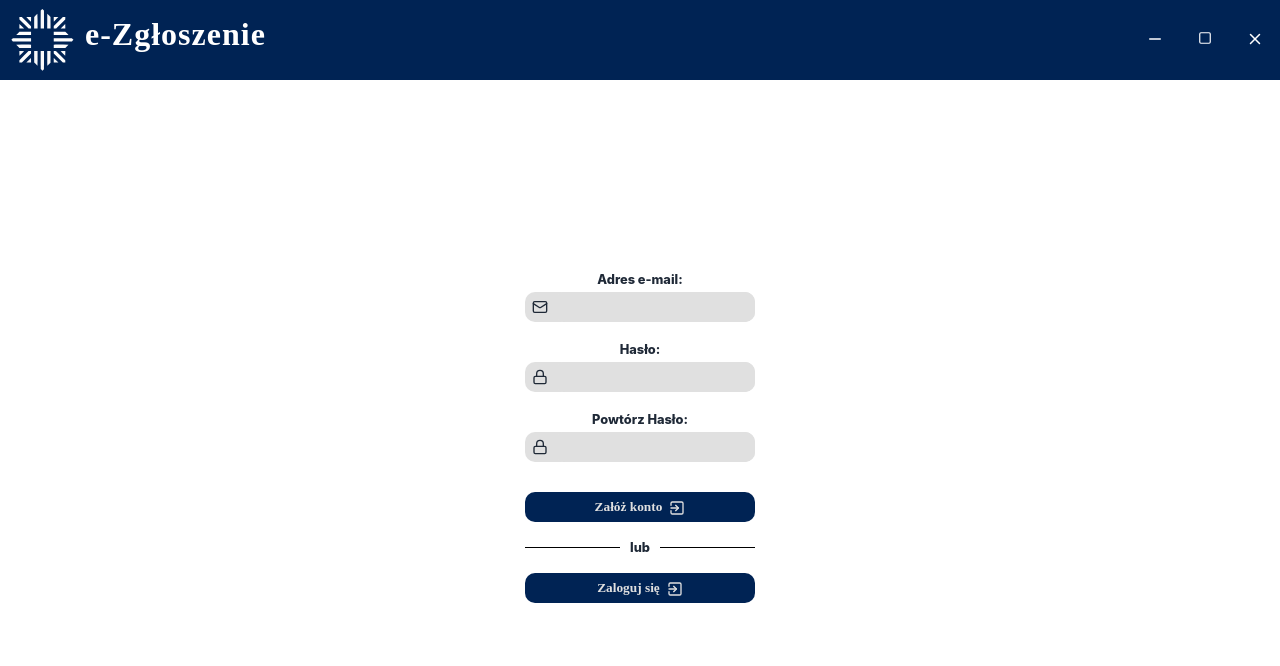
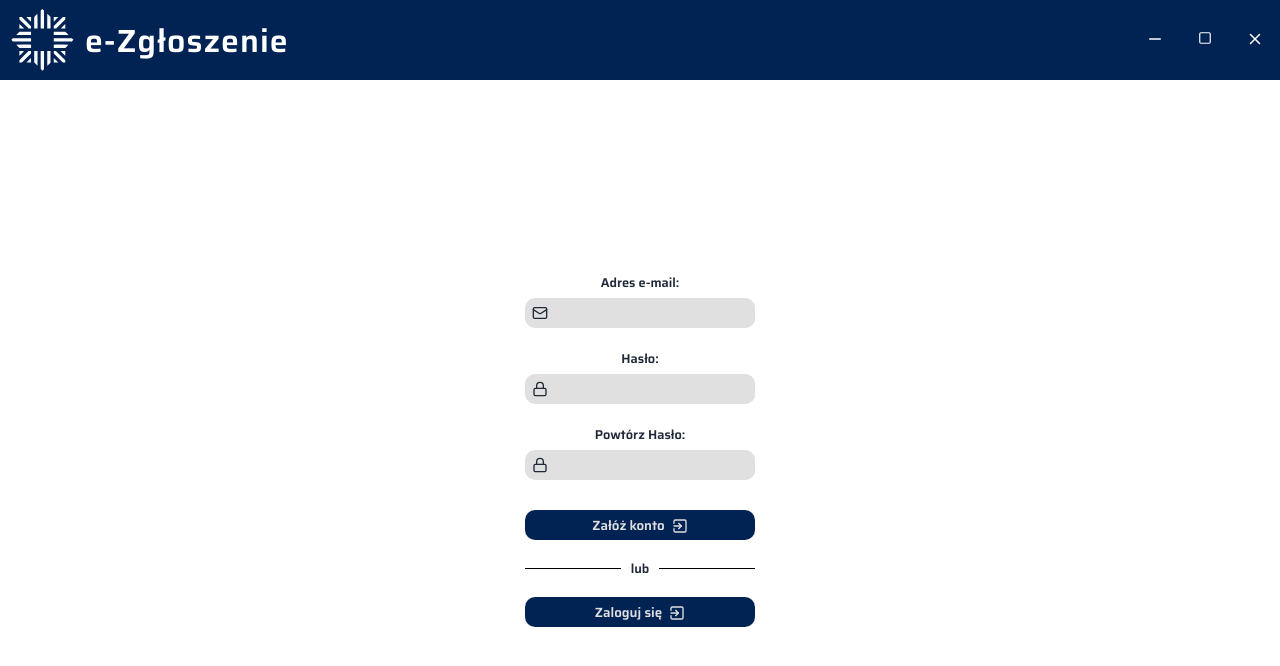
Before and after one commit to pluton33/ezgloszenie-fullstack, a React (Vite) app in the folder frontend/ezgloszenie_frontend/src/renderer/: page /#/register in a window 1280 px wide. Shown: the top 666 px of the page. Built offline with nearby package versions, Linux system fonts and the light colour scheme.

Commit message:
Minor Visual Improvement!!1!

```diff
--- a/frontend/ezgloszenie_frontend/src/renderer/src/App.tsx
+++ b/frontend/ezgloszenie_frontend/src/renderer/src/App.tsx
@@ -14,7 +14,7 @@ function App(): React.JSX.Element {
       <HashRouter>
         <Navbar />
         <Routes>
-          <Route path="/"                element={<Navigate to="/home" replace />} />
+          <Route path="/"                element={<Navigate to="/login" replace />} />
           <Route path="/login"           element={<Login />} />
           <Route path="/register"        element={<Register />} />
           <Route path="/home"            element={<Hero />} />
--- a/frontend/ezgloszenie_frontend/src/renderer/src/assets/base.css
+++ b/frontend/ezgloszenie_frontend/src/renderer/src/assets/base.css
@@ -4,6 +4,20 @@
 box-sizing: border-box;
 margin: 0;
 font-weight: normal;
+}
+
+@font-face {
+  font-family: 'Saira';
+  src: url('./Saira-Regular.ttf') format('truetype');
+  font-weight: 400; /* Zmień z normal na 400 dla porządku */
+  font-style: normal;
+}
+
+@font-face {
+  font-family: 'Saira';
+  src: url('./Saira-SemiBold.ttf') format('truetype');
+  font-weight: 600; /* Przypisanie wagi 600 do tego konkretnego pliku */
+  font-style: normal;
 }
 
 ul {
@@ -73,19 +87,8 @@ body {
   background-color: var(--bg-color) !important;
   transition: background-color 0.3s ease;
   color: var(--text-primary);
-font-family:
-Inter,
--apple-system,
-BlinkMacSystemFont,
-'Segoe UI',
-Roboto,
-Oxygen,
-Ubuntu,
-Cantarell,
-'Fira Sans',
-'Droid Sans',
-'Helvetica Neue',
-sans-serif;
+  /* 2. ZMIEŃ FONT-FAMILY W BODY */
+  font-family: 'Saira', sans-serif;
   text-rendering: optimizeLegibility;
   -webkit-font-smoothing: antialiased;
   -moz-osx-font-smoothing: grayscale;
--- a/frontend/ezgloszenie_frontend/src/renderer/src/assets/hero.css
+++ b/frontend/ezgloszenie_frontend/src/renderer/src/assets/hero.css
@@ -16,7 +16,7 @@
 }
 
 .hero-welcome h1 {
-  font-family: 'PT Sans', sans-serif;
+  font-family: 'Saira', sans-serif;
   font-size: 2.2rem;
   color: var(--title-color);
   margin: 0 0 10px 0;
@@ -24,7 +24,7 @@
 }
 
 .hero-welcome p {
-  font-family: 'PT Sans', sans-serif;
+  font-family: 'Saira', sans-serif;
   font-size: 1.1rem;
   color: var(--text-secondary);
   margin: 0;
@@ -53,7 +53,7 @@
   cursor: pointer;
   transition: opacity 0.2s ease, transform 0.1s ease, background-color 0.28s ease, color 0.28s ease, border-color 0.28s ease, box-shadow 0.28s ease;
   width: 270px;
-  font-family: 'PT Sans', sans-serif;
+  font-family: 'Saira', sans-serif;
   box-shadow: var(--shadow-card);
 }
 
--- a/frontend/ezgloszenie_frontend/src/renderer/src/assets/main.css
+++ b/frontend/ezgloszenie_frontend/src/renderer/src/assets/main.css
@@ -33,7 +33,7 @@
   font-size: 2rem;
   letter-spacing: 1px;
   margin-bottom: 5px;
-  font-family: 'PT Sans';
+  font-family: 'Saira', sans-serif;
   font-weight: 600;
   font-style: normal;
   clip-path: inset(0 100% 0 0);
@@ -157,7 +157,7 @@
   padding: 10px 16px;
   width: 100%;
   text-align: left;
-  font-family: 'PT Sans', sans-serif;
+  font-family: 'Saira', sans-serif;
   font-size: 0.95rem;
   color: #374151;
   cursor: pointer;
@@ -275,7 +275,7 @@
   border-radius: 10px;
   width: 200px;
   outline: none;
-  font-family: 'PT Sans';
+  font-family: 'Saira', sans-serif;
 }
 
 .login-text-label {
@@ -302,7 +302,7 @@
 
 .login-btn-text {
   color: #e0e0e0;
-  font-family: 'PT Sans';
+  font-family: 'Saira', sans-serif;
   font-weight: 600;
 
 }
--- a/frontend/ezgloszenie_frontend/src/renderer/src/assets/mojezgloszenia.css
+++ b/frontend/ezgloszenie_frontend/src/renderer/src/assets/mojezgloszenia.css
@@ -3,7 +3,7 @@
   padding: 40px;
   max-width: 1200px;
   margin: 0 auto;
-  font-family: 'Segoe UI', Tahoma, Geneva, Verdana, sans-serif;
+  font-family: 'Saira', sans-serif;
   color: var(--text-primary);
 }
 
--- a/frontend/ezgloszenie_frontend/src/renderer/src/assets/nowezgloszenie.css
+++ b/frontend/ezgloszenie_frontend/src/renderer/src/assets/nowezgloszenie.css
@@ -8,7 +8,7 @@
   background-color: white;
   padding: 40px 20px;
   overflow-y: auto;
-  font-family: 'PT Sans', sans-serif;
+  font-family: 'Saira', sans-serif;
   animation: fadeIn 0.4s ease-in-out;
 }
 
@@ -112,7 +112,7 @@
   padding: 10px 14px;
   border: 1.5px solid #d1d5db;
   border-radius: 8px;
-  font-family: 'PT Sans', sans-serif;
+  font-family: 'Saira', sans-serif;
   font-size: 0.95rem;
   color: #1f2937;
   background: #f9fafb;
@@ -173,7 +173,7 @@
   padding: 8px 12px;
   border: 1.5px solid #d1d5db;
   border-radius: 8px;
-  font-family: 'PT Sans', sans-serif;
+  font-family: 'Saira', sans-serif;
   font-size: 0.95rem;
   color: #1f2937;
   background: white;
--- a/frontend/ezgloszenie_frontend/src/renderer/src/assets/pomoc.css
+++ b/frontend/ezgloszenie_frontend/src/renderer/src/assets/pomoc.css
@@ -3,7 +3,7 @@
   padding: 40px;
   max-width: 1200px;
   margin: 0 auto;
-  font-family: 'Segoe UI', Tahoma, Geneva, Verdana, sans-serif;
+  font-family: 'Saira', sans-serif;
   color: var(--text-primary);
   animation: fadeIn 0.3s ease-in-out;
 }
```
Also changed, not shown: frontend/ezgloszenie_frontend/src/renderer/src/assets/Saira-Regular.ttf (added), frontend/ezgloszenie_frontend/src/renderer/src/assets/Saira-SemiBold.ttf (added). Lines whose indentation alone changed are shown as unchanged.
